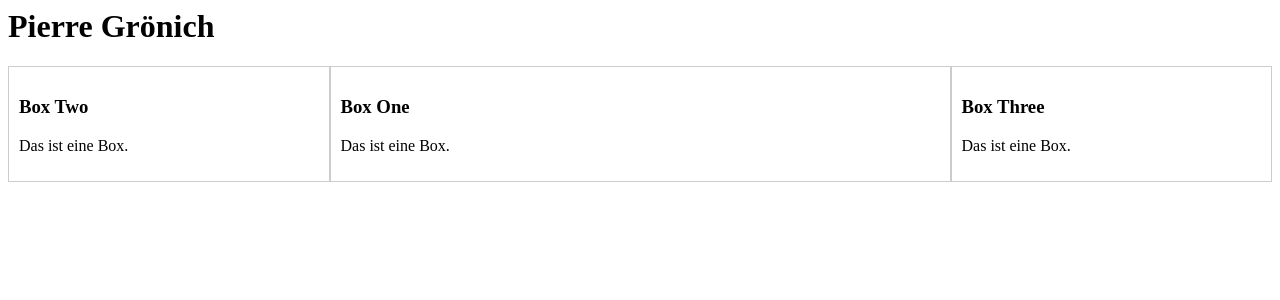
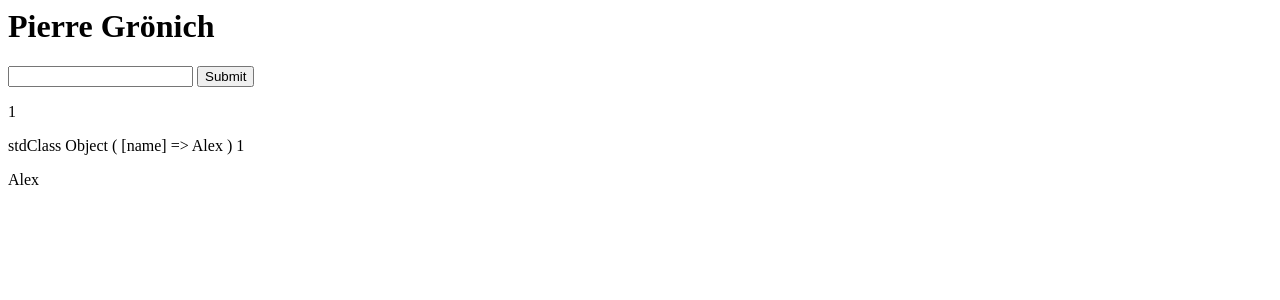
Before and after one commit to LeafTheBeast/PG_product, a PHP site: page /?test_text=1 in a window 1280 px wide. Shown: the top 300 px of the page. Run offline with PHP 8.4, Linux system fonts and the light colour scheme.

Commit message:
did a lot of changes - i don't remeber them all lul

```diff
--- a/data.json
+++ b/data.json
@@ -0,0 +1 @@
+{"name": "Alex"}
--- a/index.php
+++ b/index.php
@@ -1,6 +1,18 @@
 <?php
-include_once("style.php")
-
+include_once("style.php");
+$arr = file_get_contents("data.json");
+$data = json_decode($arr);
+$checking = $_GET["test_text"];
+// do {
+//   $counter = count($arr);
+//   $counter++;
+//   $arr[$counter] = $_POST["test_text"];
+// } while (isset($_POST["test_text"]));
+// if (!(isset($_GET["test_text"]))) {
+//   $test = 'hello';
+// } else {
+//   $test = 'not hello';
+// }
 ?>
 
 </style>
@@ -16,19 +28,14 @@ include_once("style.php")
 
 <body>
   <h1>Pierre Grönich</h1>
-  <div class="container-1">
-    <div class="box-1">
-      <h3>Box One</h3>
-      <p>Das ist eine Box.</p>
-    </div>
-    <div class="box-2">
-      <h3>Box Two</h3>
-      <p>Das ist eine Box.</p>
-    </div>
-    <div class="box-3">
-      <h3>Box Three</h3>
-      <p>Das ist eine Box.</p>
-    </div>
+  <div>
+    <form action="index.php" method="GET">
+      <input type="text" name="test_text">
+      <input type="submit">
+    </form>
+    <p><?php echo $_GET['test_text'] ?></p>
+    <p><?php echo print_r($data) ?></p>
+    <p><?php echo $data->name ?></p>
   </div>
 </body>
 
```
